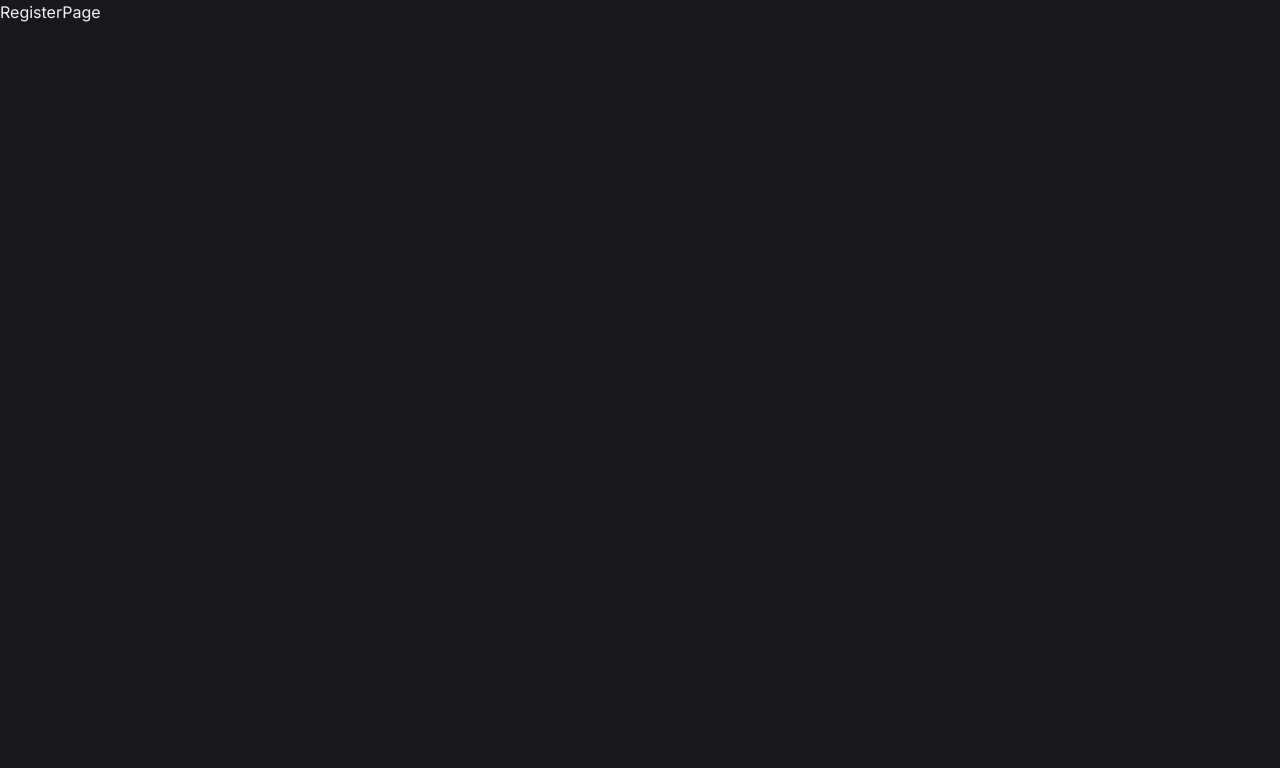
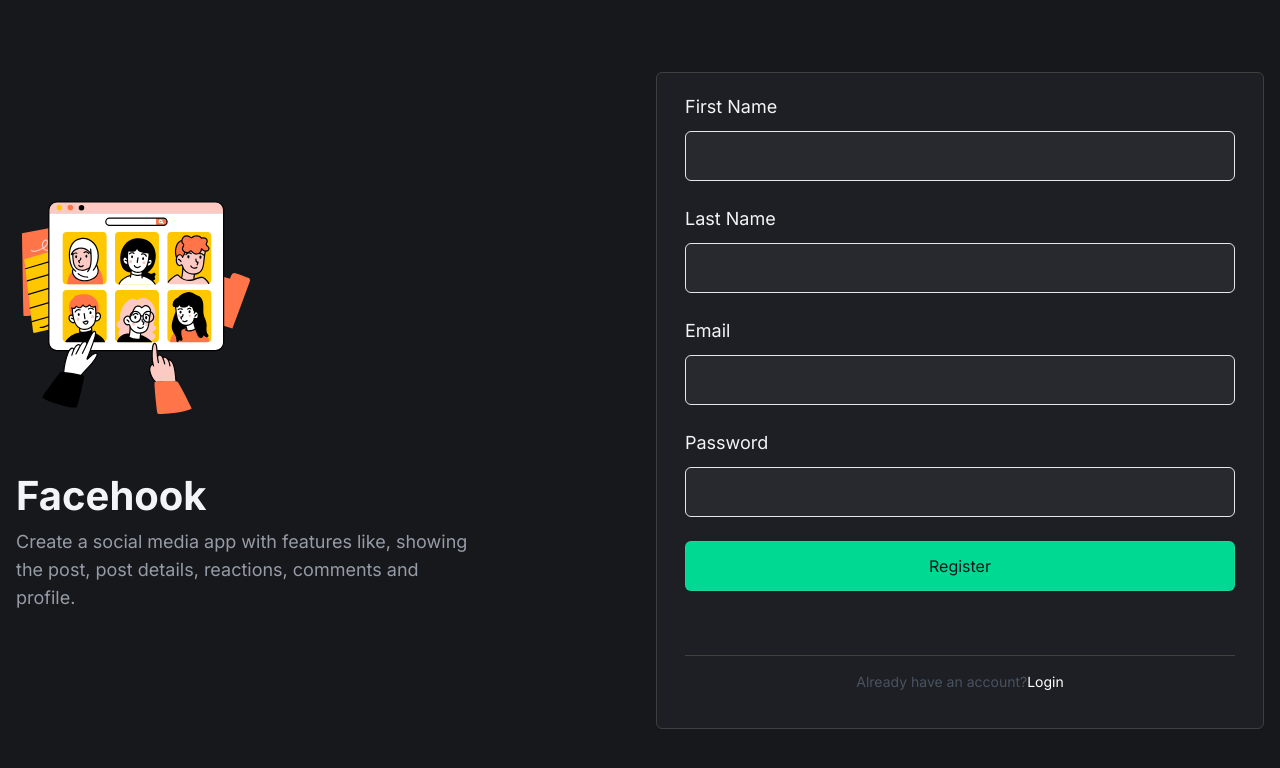
Before and after one commit to Md-Azad/Facehook, a React (Vite) app: page /registration in a window 1280 px wide. Shown: the top 768 px of the page. Built offline with nearby package versions, Linux system fonts and the light colour scheme.

Commit message:
user registration done

```diff
--- a/src/action/index.js
+++ b/src/action/index.js
@@ -5,5 +5,14 @@ export const actions = {
         DATA_FETCH_ERROR: "PROFILE_DATA_FETCH_ERROR",
         USER_DATA_EDITED: "PROFILE_USER_DATA_EDITED",
         IMAGE_UPDATED: "PROFILE_IMAGE_UPDATED",
+    },
+    post: {
+        DATA_FETCHING: "POST_DATA_FETCHING",
+        DATA_FETCHED: "POST_DATA_FETCHED",
+        DATA_FETCH_ERROR: "POST_DATA_FETCH_ERROR",
+        DATA_EDITED: "POST_DATA_EDITED",
+        POST_DELETED: "POST_DATA_DELETED",
+        POST_LIKED: "POST_LIKED",
+        POST_COMMENED: "POST_COMMENTED"
     }
 }
--- a/src/components/auth/LoginForm.jsx
+++ b/src/components/auth/LoginForm.jsx
@@ -25,7 +25,7 @@ const LoginForm = () => {
         if (token) {
           const authToken = token.token;
           const refreshToken = token.refreshToken;
-          console.log(`Login time auth token: ${authToken}`);
+          // console.log(`Login time auth token: ${authToken}`);
           setAuth({ user,authToken,refreshToken });
           navigate("/");
         }
--- /dev/null
+++ b/src/components/auth/RegistrationForm.jsx
@@ -0,0 +1,97 @@
+import { useForm } from "react-hook-form";
+import Field from "../common/Field";
+import axios from "axios";
+import { useNavigate } from "react-router-dom";
+
+const RegistrationForm = () => {
+    const navigate = useNavigate();
+  const {
+    register,
+    handleSubmit,
+    formState: { errors },
+    setError,
+  } = useForm();
+
+
+  const submitForm = async (formData) => {
+    console.log(formData)
+    try {
+        let response = await axios.post (`${import.meta.env.VITE_SERVER_BASE_URL}/auth/register`,formData);
+        if(response.status ===201){
+            navigate("/login")
+        }
+    } catch(error){
+        setError("Root.random",{
+            type:"random",
+            message: `something went wrong ${error.message} is not found!`
+          })
+
+    }
+  }
+
+  return (
+    <form
+      className="border-b border-[#3F3F3F] pb-10 lg:pb[30px]"
+      onSubmit={handleSubmit(submitForm)}
+    >
+      <Field label="First Name" error={errors.firstName}>
+        <input
+          type="firstName"
+          name="firstName"
+          id="firstName"
+          className={`auth-input ${
+            errors.firstName ? "border-red-500" : "border-gray-200"
+          }`}
+          {...register("firstName", { required: "Email Id is Required" })}
+        />
+      </Field>
+      <Field label="Last Name" error={errors.lastName}>
+        <input
+          type="lastName"
+          name="lastName"
+          id="lastName"
+          className={`auth-input ${
+            errors.lastName ? "border-red-500" : "border-gray-200"
+          }`}
+          {...register("lastName")}
+        />
+      </Field>
+      <Field label="Email" error={errors.email}>
+        <input
+          type="email"
+          name="email"
+          id="email"
+          className={`auth-input ${
+            errors.email ? "border-red-500" : "border-gray-200"
+          }`}
+          {...register("email", { required: "Email Id is Required" })}
+        />
+      </Field>
+      <Field label="Password" error={errors.password}>
+        <input
+          type="text"
+          name="password"
+          id="password"
+          className={`auth-input ${
+            errors.password ? "border-red-500" : "border-gray-200"
+          }`}
+          {...register("password", {
+            required: "password Id is Required",
+            minLength: {
+              value: 8,
+              message: "Password must be at least 8 characters",
+            },
+          })}
+        />
+      </Field>
+      <p>{errors?.root?.random?.message}</p>
+      <Field>
+        <button className="auth-input bg-lwsGreen fron-bold text-deepDark transition-all hover:opacity-90" type="submit">
+          Register
+        </button>
+      </Field>
+    </form>
+  );
+};
+
+export default RegistrationForm;
--- a/src/components/common/Header.jsx
+++ b/src/components/common/Header.jsx
@@ -2,7 +2,7 @@ import Logo from "../../assets/images/logo.svg";
 import HomeIcon from "../../assets/icons/home.svg";
 import NotificationIcon from "../../assets/icons/notification.svg";
 // import Avater from "../../assets/images/avatars/avatar_1.png";
-import { Link } from "react-router-dom";
+import { Link, useNavigate } from "react-router-dom";
 import Logout from "../auth/Logout";
 import { useAuth } from "../../hooks/useAuth";
 import { useProfile } from "../../hooks/useProfile";
@@ -10,6 +10,7 @@ import { useProfile } from "../../hooks/useProfile";
 const Header = () => {
   const { auth } = useAuth();
   const { state } = useProfile();
+  const navigate = useNavigate();
 
   const user = state?.user ?? auth?.user;
 
@@ -33,7 +34,7 @@ const Header = () => {
           </button>
           <Logout />
 
-          <button className="flex-center !ml-8 gap-3">
+          <button onClick={()=>navigate("/me")} className="flex-center !ml-8 gap-3">
             <span className="text-lg font-medium lg:text-xl">
               {user?.firstName}
               {user?.lastName}
--- a/src/components/posts/PostAction.jsx
+++ b/src/components/posts/PostAction.jsx
@@ -1,10 +1,25 @@
+import LikeIcon from "../../assets/icons/like.svg";
+import CommentIcon from "../../assets/icons/comment.svg";
+import ShareIcon from "../../assets/icons/share.svg";
 
+const PostAction = ({  commentCount }) => {
+    return (
+        <div className="flex items-center justify-between py-6 lg:px-10 lg:py-8">
+      <button className="flex-center gap-2 text-xs font-bold text-[#B8BBBF] hover:text-white lg:text-sm">
+        <img src={LikeIcon} alt="Like" />
+        <span>Like</span>
+      </button>
 
-const PostAction = () => {
-    return (
-        <div>
-            <h1>Post Action</h1>
-        </div>
+      <button className="icon-btn space-x-2 px-6 py-3 text-xs lg:px-12 lg:text-sm">
+        <img src={CommentIcon} alt="Comment" />
+        <span>Comment ({commentCount?? 0})</span>
+      </button>
+
+      <button className="flex-center gap-2 text-xs font-bold text-[#B8BBBF] hover:text-white lg:text-sm">
+        <img src={ShareIcon} alt="Share" />
+        <span>Share</span>
+      </button>
+    </div>
     );
 };
 
--- a/src/components/posts/PostCard.jsx
+++ b/src/components/posts/PostCard.jsx
@@ -1,18 +1,15 @@
-import { useAvatar } from "../../hooks/useAvatar";
 import PostAction from "./PostAction";
 import PostBody from "./PostBody";
 import PostComment from "./PostComment";
 import PostHeader from "./PostHeader";
 
 const PostCard = ({ post }) => {
-    const {avatarURL} = useAvatar(post);
-    console.log(avatarURL)
   return (
     <article className="card mt-6 lg:mt-8">
       <PostHeader post={post} />
-      <PostBody poster = {post?.image} content = {post?.content} />
-      <PostAction />
-      <PostComment />
+      <PostBody poster={post?.image} content={post?.content} />
+      <PostAction postId={post?.id} commentCount={post?.comments?.length} />
+      <PostComment post={post} />
     </article>
   );
 };
--- a/src/components/posts/PostComment.jsx
+++ b/src/components/posts/PostComment.jsx
@@ -1,10 +1,39 @@
+import PostCommentList from "./PostCommentList";
+import { useAvatar } from "../../hooks/useAvatar";
+import { useState } from "react";
 
-const PostComment = () => {
-    return (
-        <div>
-            <h1>Post Comments</h1>
+const PostComment = ({ post }) => {
+  const { avatarURL } = useAvatar(post);
+  const [showComments, setShowComments] = useState(false);
+  return (
+    <div>
+      <div className="flex-center mb-3 gap-2 lg:gap-4">
+        <img
+          className="max-w-7 max-h-7 rounded-full lg:max-h-[34px] lg:max-w-[34px]"
+          src={avatarURL}
+          alt="avatar"
+        />
+
+        <div className="flex-1">
+          <input
+            type="text"
+            className="h-8 w-full rounded-full bg-lighterDark px-4 text-xs focus:outline-none sm:h-[38px]"
+            name="post"
+            id="post"
+            placeholder="What's on your mind?"
+          />
         </div>
-    );
+      </div>
+
+      <div className="mt-4">
+        <button onClick={()=>setShowComments(!showComments)} className="text-gray-300 max-md:text-sm">All Comment ▾</button>
+      </div>
+
+      { showComments && <PostCommentList comments= {post?.comments} />}
+
+
+    </div>
+  );
 };
 
 export default PostComment;
--- /dev/null
+++ b/src/components/posts/PostCommentList.jsx
@@ -0,0 +1,25 @@
+const PostCommentList = ({ comments }) => {
+  return (
+    <div className="space-y-4 divide-y divide-lighterDark pl-2 lg:pl-3">
+      {comments.map((comment,index) => (
+        <div key={index} className="flex items-center gap-3 pt-4">
+          <img
+            className="max-w-6 max-h-6 rounded-full"
+            src={`${import.meta.env.VITE_SERVER_BASE_URL}/${
+              comment?.author?.avatar
+            }`}
+            alt="avatar"
+          />
+          <div>
+            <div className="flex gap-1 text-xs lg:text-sm">
+              <span>{comment?.author?.name}: </span>
+              <span>{comment.comment}</span>
+            </div>
+          </div>
+        </div>
+      ))}
+    </div>
+  );
+};
+
+export default PostCommentList;
--- a/src/pages/RegisterPage.jsx
+++ b/src/pages/RegisterPage.jsx
@@ -1,11 +1,46 @@
+import RegistrationForm from "../components/auth/RegistrationForm";
+import RegistrationIcon from "../assets/icons/registration.svg"
+import { Link } from "react-router-dom";
+const RegisterPage = () => {
+  return (
+    <main className="flex min-h-screen items-center justify-center bg-deepDark py-8">
+      <div className="max-w-[1368px] flex-1">
+        <div className="container grid items-center gap-8 lg:grid-cols-2">
+          <div>
+            <img
+              className="mb-12 h-60"
+              src={RegistrationIcon}
+              alt="auth_illustration"
+            />
+            <div>
+              <h1 className="mb-3 text-4xl font-bold lg:text-[40px]">
+                Facehook
+              </h1>
+              <p className="max-w-[452px] text-gray-400/95 lg:text-lg">
+                Create a social media app with features like, showing the post,
+                post details, reactions, comments and profile.
+              </p>
+            </div>
+          </div>
 
-
-const RegisterPage = () => {
-    return (
-        <div>
-            <h1>RegisterPage</h1>
+          <div className="card">
+            <RegistrationForm />
+            <div className="py-4 lg:py-4">
+              <p className="text-center text-xs text-gray-600/95 lg:text-sm">
+                Already have an account?
+                <Link
+                  className="hover:text-lwsGreen text-white transition-all hover:underline"
+                  to="/login"
+                >
+                  Login
+                </Link>
+              </p>
+            </div>
+          </div>
         </div>
-    );
+      </div>
+    </main>
+  );
 };
 
 export default RegisterPage;
--- /dev/null
+++ b/src/reducers/PostReducer.js
@@ -0,0 +1,36 @@
+import { actions } from "../action";
+
+const initialState = {
+    posts: [],
+    loading: false,
+    error: null,
+}
+const postReducer = (state,action)=>{
+    switch(action.type){
+        case actions.post.DATA_FETCHING:{
+            return {
+                ...state,
+                loading: true,
+            }
+        }
+        case actions.post.DATA_FETCHED:{
+            return {
+                ...state,
+                loading: false,
+                posts: action.data,
+            }
+        }
+        case actions.post.DATA_FETCH_ERROR:{
+            return {
+                ...state,
+                loading: false,
+                error: action.error,
+            }
+        }
+        default: {
+            return state
+        }
+    }
+}
+
+export {initialState, postReducer}
```
Also changed, not shown: src/components/posts/PostList.jsx (+2 -5 lines), src/pages/HomePage.jsx (+39 -8 lines).
